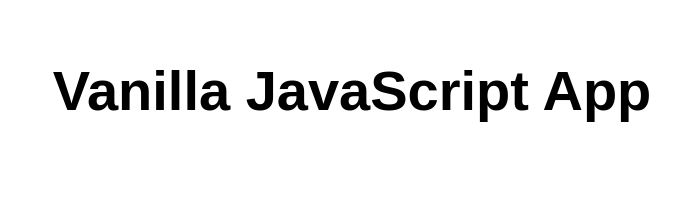
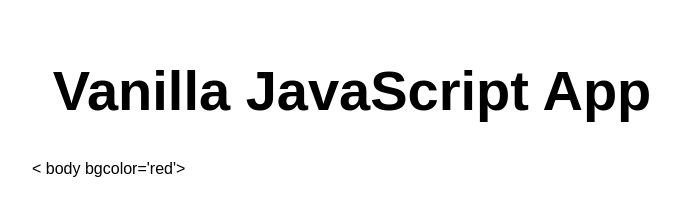
Before and after one commit to ShreeV4124/AyushS, a website: page src/index.html in a window 1280 px wide. Shown: the whole page, without its empty margins (288-968 px from the left). Drawn offline with Linux system fonts and the light colour scheme.

Commit message:
Update index.html

```diff
--- a/src/index.html
+++ b/src/index.html
@@ -11,6 +11,7 @@
 <body>
   <main>
     <h1>Vanilla JavaScript App</h1>
+    < body bgcolor='red'>
   </main>
 </body>
 
```
